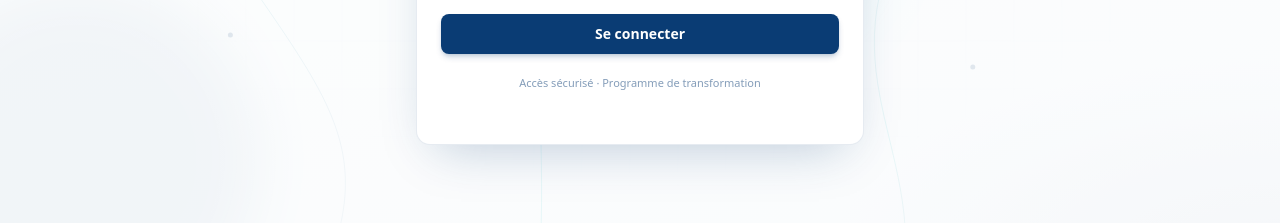
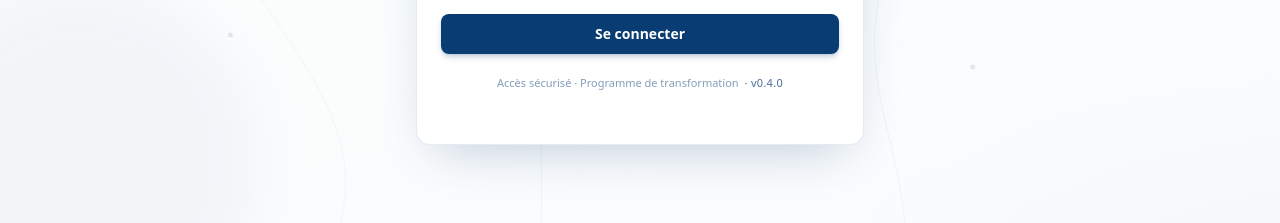
Before and after one commit to Larbs77/TransfoHub, a Next.js app: page /login in a window 1280 px wide. Shown: the part 541-764 px from the top of the page. Built offline with nearby package versions, Linux system fonts and the light colour scheme; no server answers.

Commit message:
feat: show the application version on the login page
Display the package.json version beside the secure-access caption so the running release is visible before sign-in.

```diff
--- a/app/(auth)/login/page.tsx
+++ b/app/(auth)/login/page.tsx
@@ -13,6 +13,7 @@ import {
   CardTitle,
   CardDescription,
 } from "@/components/ui/card";
+import { APP_VERSION } from "@/lib/app-version";
 import { loginAction } from "./actions";
 
 function LoginForm() {
@@ -112,8 +113,11 @@ function LoginForm() {
             {isPending ? "Connexion..." : "Se connecter"}
           </Button>
 
-          <p className="pt-1 text-center text-[11px] leading-relaxed text-[#0A3C74]/50">
-            Accès sécurisé · Programme de transformation
+          <p className="flex max-w-full flex-wrap items-baseline justify-center gap-x-1.5 pt-1 text-center text-[11px] leading-relaxed text-[#0A3C74]/50">
+            <span>Accès sécurisé · Programme de transformation</span>
+            <span className="whitespace-nowrap font-medium tracking-wide text-[#0A3C74]/75">
+              {`· v${APP_VERSION}`}
+            </span>
           </p>
         </form>
       </CardContent>
--- a/components/auth-brand-shell.tsx
+++ b/components/auth-brand-shell.tsx
@@ -57,7 +57,7 @@ export function AuthBrandShell({ children }: { children: React.ReactNode }) {
       />
 
       {/* Content */}
-      <div className="relative z-10 w-full max-w-md">{children}</div>
+      <div className="relative z-10 w-full min-w-0 max-w-md">{children}</div>
 
       {/* Footer brand strip */}
       <div className="pointer-events-none absolute inset-x-0 bottom-0 z-10 flex justify-center pb-4">
--- /dev/null
+++ b/lib/app-version.ts
@@ -0,0 +1,4 @@
+import packageJson from "../package.json";
+
+/** Version applicative courante (`package.json`). */
+export const APP_VERSION = packageJson.version;
```
